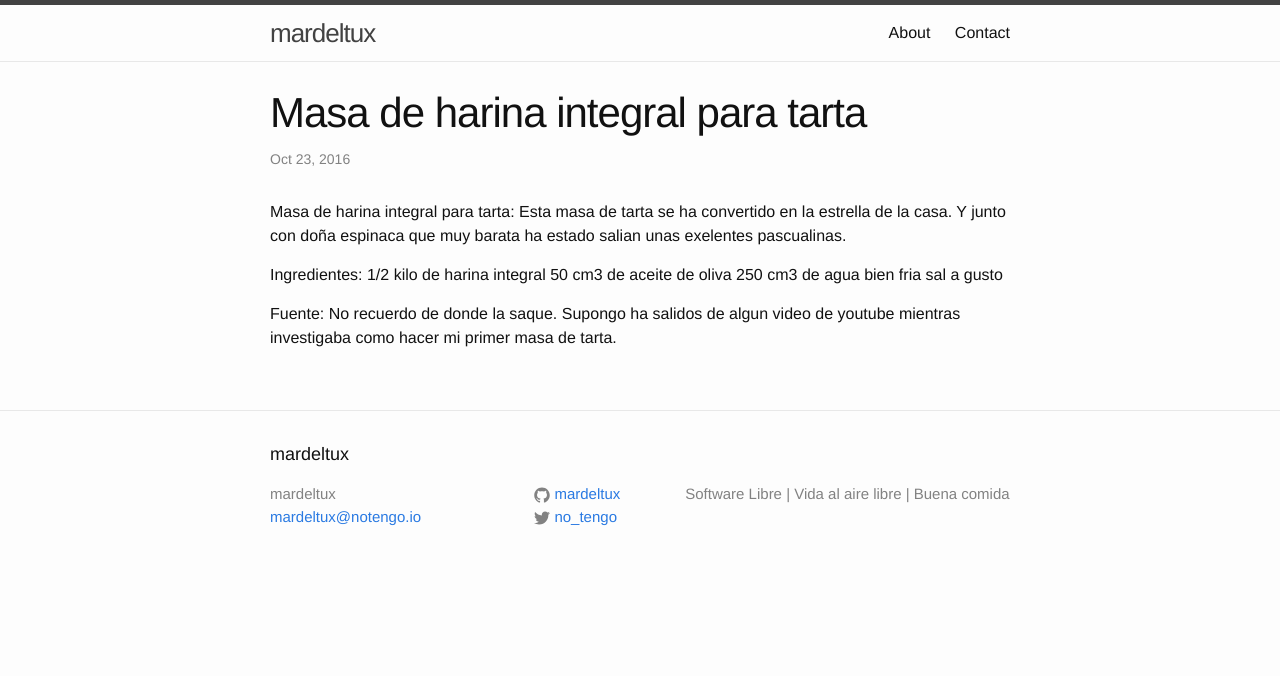
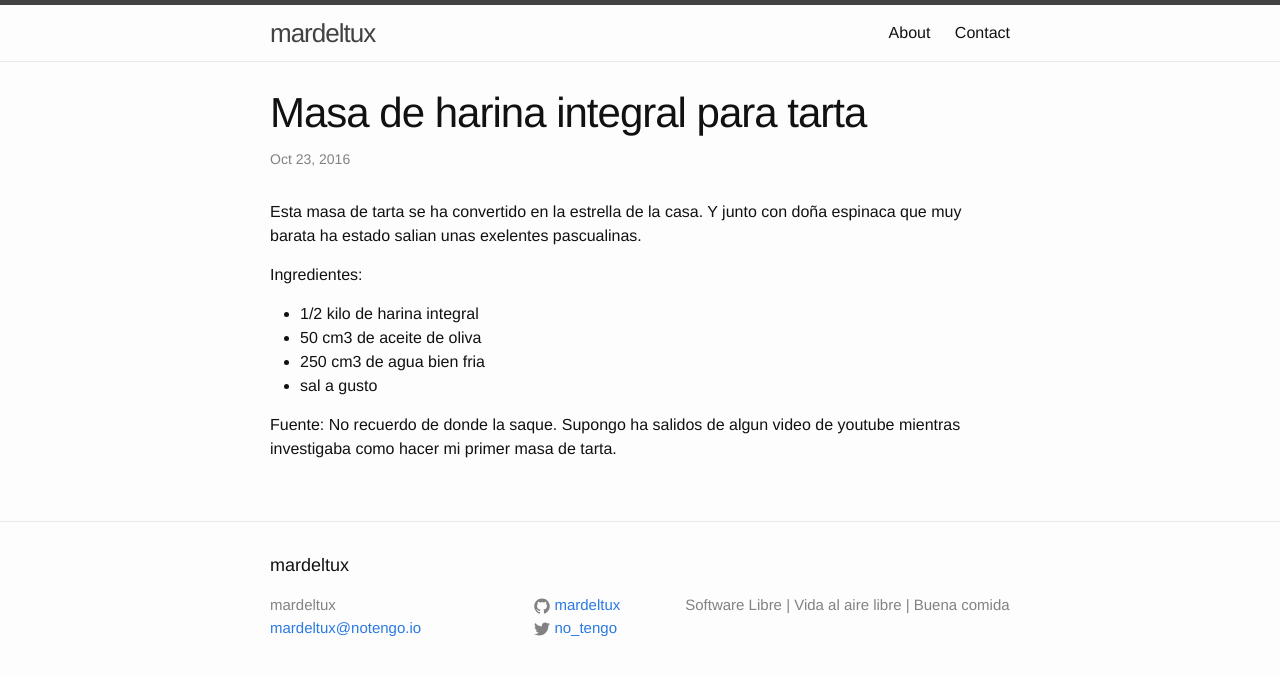
Before and after one commit to mardeltux/mardeltux.github.io, a Jekyll site: the page built from _posts/2016-10-23-masa-tarta-integral.markdown, in a window 1280 px wide. Shown: the top 676 px of the page. Built offline with Jekyll 4.4.1, drawn with Linux system fonts in a browser that asks for light colours.

Commit message:
salvando errorres

```diff
--- a/_posts/2016-10-23-masa-tarta-integral.markdown
+++ b/_posts/2016-10-23-masa-tarta-integral.markdown
@@ -5,15 +5,14 @@ date:   2016-10-23 10:29:00 -0300
 categories: Receta comida
 ---
 
- Masa de harina integral para tarta:
-  Esta masa de tarta se ha convertido en la estrella de la casa. Y junto con doña espinaca que muy barata ha estado salian unas exelentes pascualinas.
+Esta masa de tarta se ha convertido en la estrella de la casa. Y junto con doña espinaca que muy barata ha estado salian unas exelentes pascualinas.
 
 
 Ingredientes:
-1/2 kilo de harina integral
-50 cm3 de aceite de oliva
-250 cm3 de agua bien fria
-sal a gusto
+* 1/2 kilo de harina integral
+* 50 cm3 de aceite de oliva
+* 250 cm3 de agua bien fria
+* sal a gusto
 
 
 
```
Also changed, not shown: _posts/2016-09-16-notas-sobre-archlinux.markdown (+4 -5 lines).
